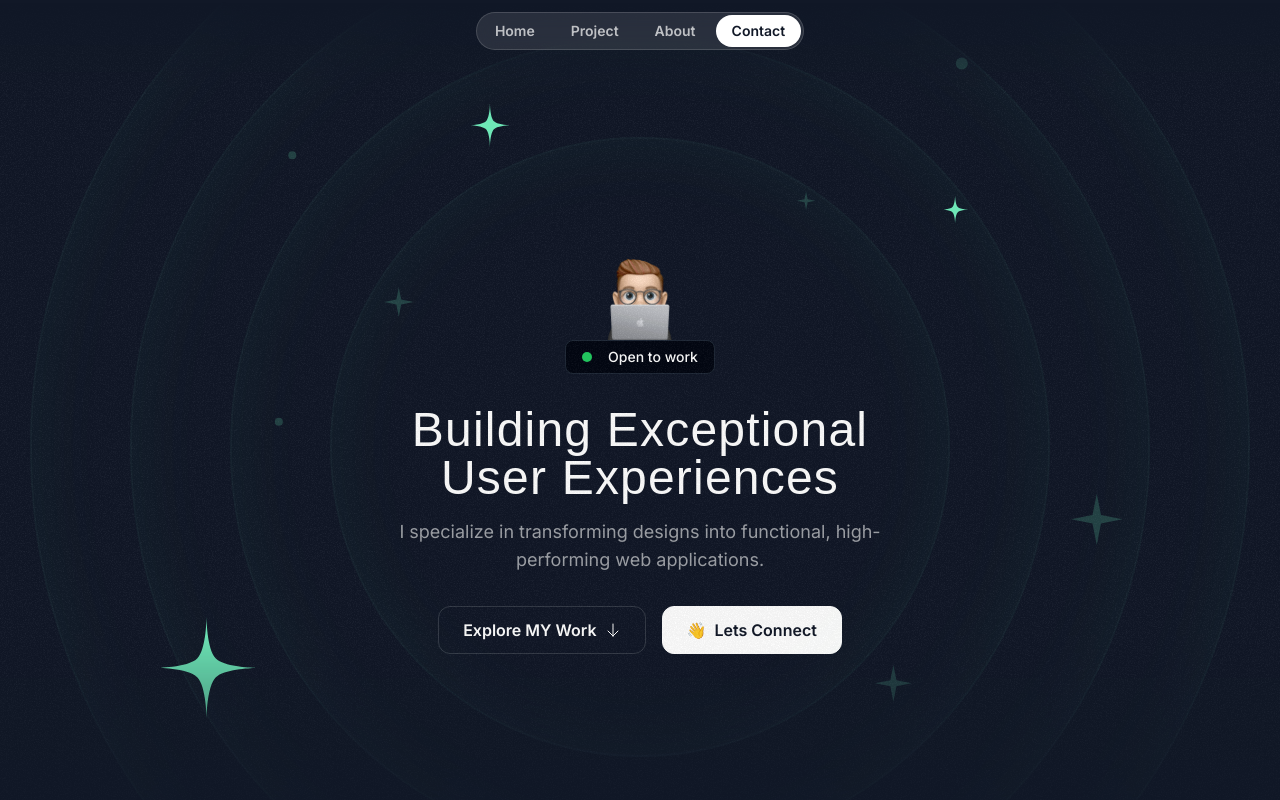
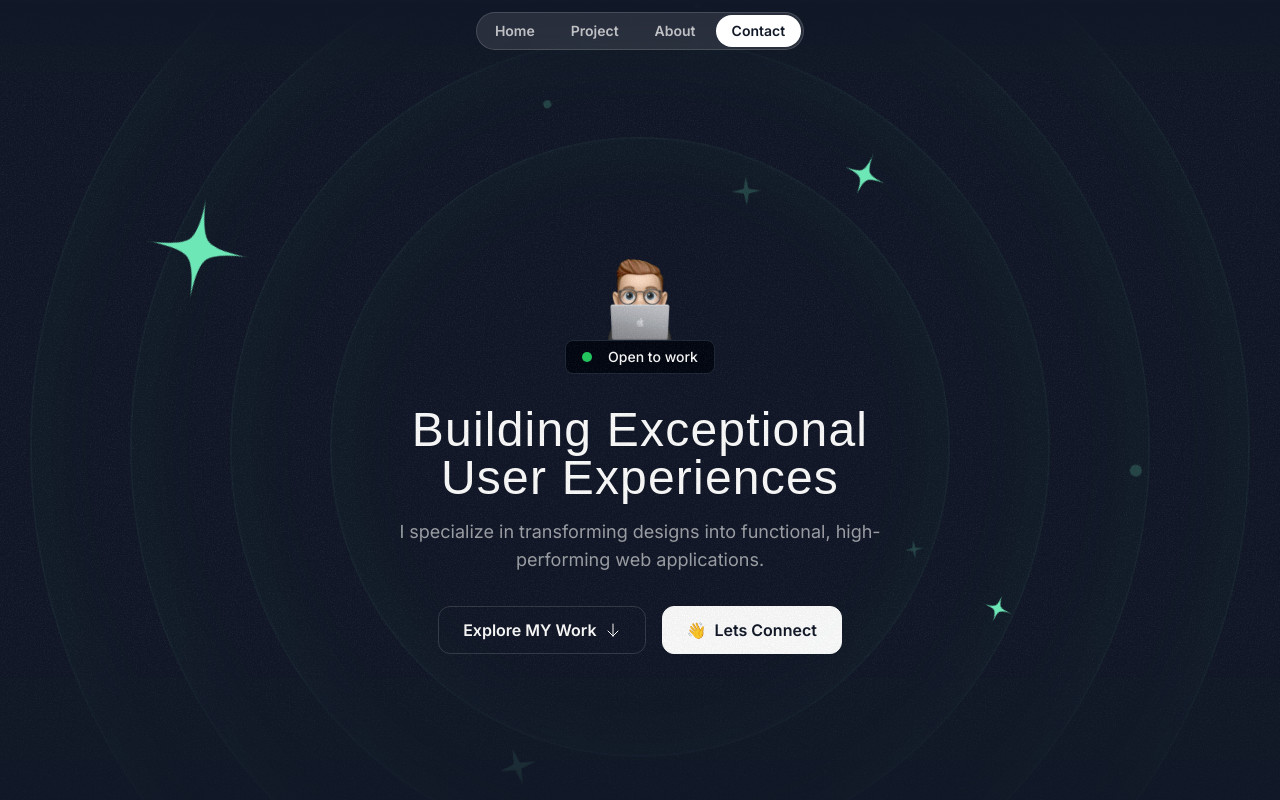
Before and after one commit to iabhinav15/personal-portfolio, a Next.js app: page / in a window 1280 px wide. Shown: the top 800 px of the page. Built offline with nearby package versions, Linux system fonts and the light colour scheme; a web font is replaced by a local one.

Commit message:
added hero section animation

```diff
--- a/src/components/HeroOrbit.tsx
+++ b/src/components/HeroOrbit.tsx
@@ -1,18 +1,42 @@
 import { PropsWithChildren } from "react";
+import { twMerge } from "tailwind-merge";
 
 export const HeroOrbit = ({
   children,
   size,
   rotation,
-}: PropsWithChildren<{ size: number; rotation: number }>) => {
+  shouldOrbit = false,
+  orbitDuration,
+  shouldSpin = false,
+  spinDuration,
+}: PropsWithChildren<{
+  size: number;
+  rotation: number;
+  shouldOrbit?: boolean;
+  orbitDuration?: string;
+  shouldSpin?: boolean;
+  spinDuration?: string;
+}>) => {
   return (
     <div className="absolute left-1/2 top-1/2 -translate-x-1/2 -translate-y-1/2 ">
       <div
-        className="flex items-start justify-start"
+        className={twMerge(shouldOrbit && "animate-spin")}
+        style={{
+          animationDuration: orbitDuration,
+        }}
+      >
+        <div
+          className="flex items-start justify-start "
           style={{
             width: `${size}px`,
             height: `${size}px`,
             rotate: `${rotation}deg`,
+          }}
+        >
+          <div
+            className={twMerge(shouldSpin && "animate-spin")}
+            style={{
+              animationDuration: spinDuration,
             }}
           >
             <div
@@ -25,5 +49,7 @@ export const HeroOrbit = ({
             </div>
           </div>
         </div>
+      </div>
+    </div>
   );
 };
--- a/src/sections/Hero.tsx
+++ b/src/sections/Hero.tsx
@@ -21,37 +21,86 @@ export const HeroSection = () => {
         <div className="hero-ring size-[1020px]"></div>
         <div className="hero-ring size-[1220px]"></div>
         {/* Stars */}
-        <HeroOrbit size={800} rotation={-72}>
-          <StarIcon className="size-28 text-emerald-300" />
+        <HeroOrbit
+          size={430}
+          rotation={-14}
+          shouldOrbit
+          orbitDuration="30s"
+          shouldSpin
+          spinDuration="3s"
+        >
+          <SparkleIcon className="size-8 text-emerald-300/20" />
         </HeroOrbit>
-        <HeroOrbit size={550} rotation={20}>
+
+        <HeroOrbit
+          size={440}
+          rotation={79}
+          shouldOrbit
+          orbitDuration="32s"
+          shouldSpin
+          spinDuration="3s"
+        >
+          <SparkleIcon className="size-5 text-emerald-300/20" />
+        </HeroOrbit>
+
+        <HeroOrbit size={520} rotation={-41} shouldOrbit orbitDuration="34s">
+          <div className="size-2 rounded-full bg-emerald-300/20" />
+        </HeroOrbit>
+
+        <HeroOrbit
+          size={530}
+          rotation={178}
+          shouldOrbit
+          orbitDuration="36s"
+          shouldSpin
+          spinDuration="3s"
+        >
+          <SparkleIcon className="size-10 text-emerald-300/20" />
+        </HeroOrbit>
+
+        <HeroOrbit
+          size={550}
+          rotation={20}
+          shouldOrbit
+          orbitDuration="38s"
+          shouldSpin
+          spinDuration="6s"
+        >
           <StarIcon className="size-12 text-emerald-300" />
         </HeroOrbit>
-        <HeroOrbit size={590} rotation={98}>
+
+        <HeroOrbit
+          size={590}
+          rotation={98}
+          shouldOrbit
+          orbitDuration="40s"
+          shouldSpin
+          spinDuration="6s"
+        >
           <StarIcon className="size-8 text-emerald-300" />
         </HeroOrbit>
-        {/* Sparkles */}
-        <HeroOrbit size={430} rotation={-14}>
-          <SparkleIcon className="size-8 text-emerald-300/20" />
+
+        <HeroOrbit size={650} rotation={-5} shouldOrbit orbitDuration="42s">
+          <div className="size-2 rounded-full bg-emerald-300/20" />
         </HeroOrbit>
-        <HeroOrbit size={440} rotation={79}>
-          <SparkleIcon className="size-5 text-emerald-300/20" />
-        </HeroOrbit>
-        <HeroOrbit size={530} rotation={178}>
-          <SparkleIcon className="size-10 text-emerald-300/20" />
-        </HeroOrbit>
-        <HeroOrbit size={710} rotation={144}>
+
+        <HeroOrbit size={710} rotation={144} shouldOrbit orbitDuration="44s">
           <SparkleIcon className="size-14 text-emerald-300/20" />
         </HeroOrbit>
-        {/* Circle */}
-        <HeroOrbit size={720} rotation={85}>
+
+        <HeroOrbit size={720} rotation={85} shouldOrbit orbitDuration="46s">
           <div className="size-3 rounded-full bg-emerald-300/20" />
         </HeroOrbit>
-        <HeroOrbit size={520} rotation={-41}>
-          <div className="size-2 rounded-full bg-emerald-300/20" />
-        </HeroOrbit>
-        <HeroOrbit size={650} rotation={-5}>
-          <div className="size-2 rounded-full bg-emerald-300/20" />
+
+        <HeroOrbit
+          size={800}
+          rotation={-72}
+          shouldOrbit
+          orbitDuration="48s"
+          shouldSpin
+          spinDuration="6s"
+        >
+          <StarIcon className="size-28 text-emerald-300" />
         </HeroOrbit>
       </div>
       <div className="container">
```
Lines whose indentation alone changed are shown as unchanged.
